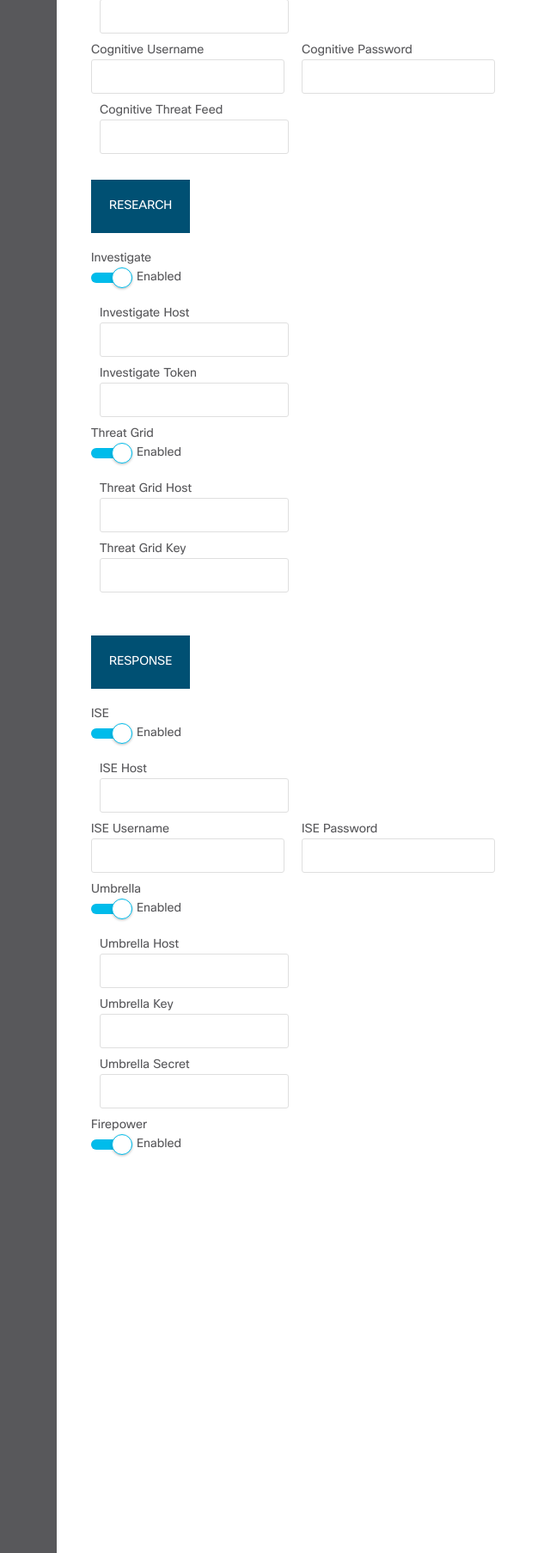
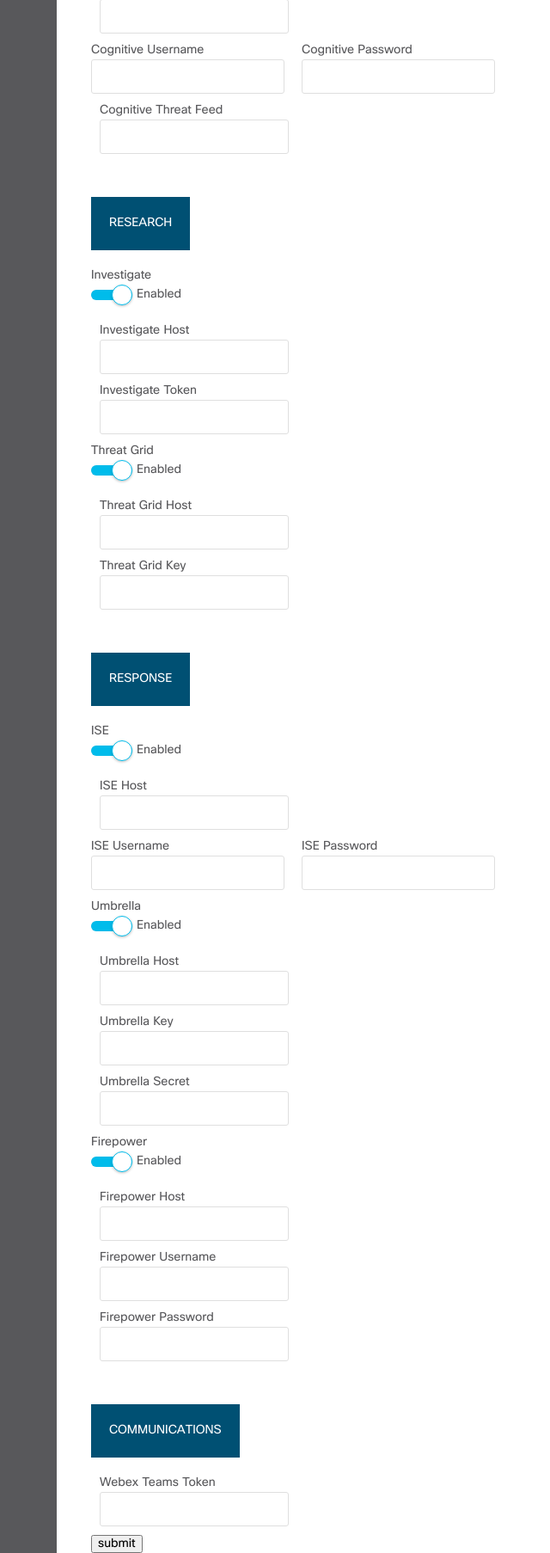
Before and after one commit to CiscoSE/irflow, a Flask app: template templates/configure.html in a window 1280 px wide. Shown: the part 691-2497 px from the top of the page at 86% size, without its empty margins (214-854 px from the left). Run offline with Flask 2, Linux system fonts and the light colour scheme; the template is opened without the code that fills it: most values are stand-ins (such as "Sample title", 1, 10 or a date in 2020); parts of the project's set-up code (start-up, migrations or seed data) failed here and were passed over; some libraries are stand-ins or nearby versions.

Commit message:
Added ability to update config file from web interface.

```diff
--- a/templates/configure.html
+++ b/templates/configure.html
@@ -44,6 +44,8 @@
 });
 </script>
 
+<form action = "http://localhost:5555/configure" method = "POST">
+
 <br>
 
 <div class="col-md-6">
@@ -83,16 +85,16 @@
       <div class="col-md-3">
         <div class="form-group">
             <div class="form-group__text">
-                <input id="amp_host" type="text" value="{{config['amp4e']['hostname']}}">
-                <label for="amp_host">AMP Host</label>
+                <input id= "amp4e_hostname" name="amp4e_hostname" type="text" value="{{config['amp4e']['hostname']}}">
+                <label for="amp4e_hostname">AMP Host</label>
             </div>
         </div>
     </div>
     <div class="col-md-3">
         <div class="form-group">
             <div class="form-group__text">
-                <input id="amp_client_id" type="text" value="{{config['amp4e']['client_id']}}">
-                <label for="amp_client_id">AMP Client ID</label>
+                <input id="amp4e_client_id" name="amp4e_client_id" type="text" value="{{config['amp4e']['client_id']}}">
+                <label for="amp4e_client_id">AMP Client ID</label>
             </div>
         </div>
     </div>
@@ -100,8 +102,8 @@
     <div class="col-md-3">
         <div class="form-group">
             <div class="form-group__text">
-                <input id="amp_api_key" type="text" value="{{config['amp4e']['api_key']}}">
-                <label for="amp_api_key">AMP API Key</label>
+                <input id="amp4e_api_key" name="amp4e_api_key" type="text" value="{{config['amp4e']['api_key']}}">
+                <label for="amp4e_api_key">AMP API Key</label>
             </div>
         </div>
     </div>
@@ -119,7 +121,7 @@
     <div class="col-md-3">
         <div class="form-group">
             <div class="form-group__text">
-                <input id="cognitive_service" type="text" value="{{config['cognitive']['service']}}">
+                <input id="cognitive_service" name="cognitive_service" type="text" value="{{config['cognitive']['service']}}">
                 <label for="cognitive_service">Cognitive TAXII Service</label>
             </div>
         </div>
@@ -128,15 +130,15 @@
       <div class="col-md-3">
         <div class="form-group">
             <div class="form-group__text">
-                <input id="cognitive_username" type="text" value="{{config['cognitive']['user']}}">
-                <label for="cognitive_username">Cognitive Username</label>
+                <input id="cognitive_user" name="cognitive_user" type="text" value="{{config['cognitive']['user']}}">
+                <label for="cognitive_user">Cognitive Username</label>
             </div>
         </div>
       </div>
       <div class="col-md-3">
         <div class="form-group">
             <div class="form-group__text">
-                <input id="cognitive_password" type="password" value="{{config['cognitive']['password']}}">
+                <input id="cognitive_password" name="cognitive_password" type="password" value="{{config['cognitive']['password']}}">
                 <label for="cognitive_password">Cognitive Password</label>
             </div>
         </div>
@@ -145,13 +147,13 @@
     <div class="col-md-3">
         <div class="form-group">
             <div class="form-group__text">
-                <input id="cognitive_threat_feed" type="text" value="{{config['cognitive']['feed']}}">
-                <label for="cognitive_threat_feed">Cognitive Threat Feed</label>
+                <input id="cognitive_feed" name="cognitive_feed" type="text" value="{{config['cognitive']['feed']}}">
+                <label for="cognitive_feed">Cognitive Threat Feed</label>
             </div>
         </div>
     </div>
 
-<br />
+<br /> <br />
 
 <div class="row no-gutters">
     <div class="panel panel--indigo panel--loose">
@@ -173,16 +175,16 @@
     <div class="col-md-3">
         <div class="form-group">
             <div class="form-group__text">
-                <input id="investigate_host" type="text" value="{{config['investigate']['hostname']}}">
-                <label for="investigate_host">Investigate Host</label>
+                <input id="investigate_hostname" name="investigate_hostname" type="text" value="{{config['investigate']['hostname']}}">
+                <label for="investigate_hostname">Investigate Host</label>
             </div>
         </div>
     </div>
     <div class="col-md-3">
         <div class="form-group">
             <div class="form-group__text">
-                <input id="investigate_token" type="text" value="{{config['investigate']['key']}}">
-                <label for="investigate_token">Investigate Token</label>
+                <input id="investigate_key" name="investigate_key" type="text" value="{{config['investigate']['key']}}">
+                <label for="investigate_key">Investigate Token</label>
             </div>
         </div>
     </div>
@@ -199,16 +201,16 @@
     <div class="col-md-3">
         <div class="form-group">
             <div class="form-group__text">
-                <input id="threat_grid_host" type="text" value="{{config['threatgrid']['hostname']}}">
-                <label for="threat_grid_host">Threat Grid Host</label>
+                <input id="threatgrid_hostname" name="threatgrid_hostname" type="text" value="{{config['threatgrid']['hostname']}}">
+                <label for="threatgrid_hostname">Threat Grid Host</label>
             </div>
         </div>
     </div>
     <div class="col-md-3">
         <div class="form-group">
             <div class="form-group__text">
-                <input id="threat_grid_key" type="text" value="{{config['threatgrid']['key']}}">
-                <label for="threat_grid_key">Threat Grid Key</label>
+                <input id="threatgrid_key" name="threatgrid_key" type="text" value="{{config['threatgrid']['key']}}">
+                <label for="threatgrid_key">Threat Grid Key</label>
             </div>
         </div>
     </div>
@@ -234,8 +236,8 @@
     <div class="col-md-3">
         <div class="form-group">
             <div class="form-group__text">
-                <input id="ise_host" type="text" value="{{config['ise']['hostname']}}">
-                <label for="ise_host">ISE Host</label>
+                <input id="ise_hostname" name="ise_hostname" type="text" value="{{config['ise']['hostname']}}">
+                <label for="ise_hostname">ISE Host</label>
             </div>
         </div>
     </div>
@@ -244,15 +246,15 @@
       <div class="col-md-3">
         <div class="form-group">
             <div class="form-group__text">
-                <input id="ise_username" type="text" value="{{config['ise']['user']}}">
-                <label for="ise_username">ISE Username</label>
+                <input id="ise_user"  name="ise_user" type="text" value="{{config['ise']['user']}}">
+                <label for="ise_user">ISE Username</label>
             </div>
         </div>
       </div>
       <div class="col-md-3">
         <div class="form-group">
             <div class="form-group__text">
-                <input id="ise_password" type="password" value="{{config['ise']['password']}}">
+                <input id="ise_password" name="ise_password" type="password" value="{{config['ise']['password']}}">
                 <label for="ise_password">ISE Password</label>
             </div>
         </div>
@@ -271,15 +273,15 @@
     <div class="col-md-3">
         <div class="form-group">
             <div class="form-group__text">
-                <input id="umbrella_host" type="text" value="{{config['umbrella']['hostname']}}">
-                <label for="umbrella_host">Umbrella Host</label>
+                <input id="umbrella_hostname" name="umbrella_hostname" type="text" value="{{config['umbrella']['hostname']}}">
+                <label for="umbrella_hostname">Umbrella Host</label>
             </div>
         </div>
     </div>
     <div class="col-md-3">
         <div class="form-group">
             <div class="form-group__text">
-                <input id="umbrella_key" type="text" value="{{config['umbrella']['key']}}">
+                <input id="umbrella_key" name="umbrella_key" type="text" value="{{config['umbrella']['key']}}">
                 <label for="umbrella_key">Umbrella Key</label>
             </div>
         </div>
@@ -287,7 +289,7 @@
     <div class="col-md-3">
         <div class="form-group">
             <div class="form-group__text">
-                <input id="umbrella_secret" type="text" value="{{config['umbrella']['secret']}}">
+                <input id="umbrella_secret" name="umbrella_secret" type="text" value="{{config['umbrella']['secret']}}">
                 <label for="umbrella_secret">Umbrella Secret</label>
             </div>
         </div>
@@ -302,6 +304,53 @@
         </label>
 </div>
 
+    <div class="col-md-3">
+        <div class="form-group">
+            <div class="form-group__text">
+                <input id="fmc_hostname" name="fmc_hostname" type="text" value="{{config['fmc']['hostname']}}">
+                <label for="fmc_hostname">Firepower Host</label>
+            </div>
+        </div>
+    </div>
+    <div class="col-md-3">
+        <div class="form-group">
+            <div class="form-group__text">
+                <input id="fmc_user" name="fmc_user" type="text" value="{{config['fmc']['user']}}">
+                <label for="fmc_user">Firepower Username</label>
+            </div>
+        </div>
+    </div>
+    <div class="col-md-3">
+        <div class="form-group">
+            <div class="form-group__text">
+                <input id="fmc_password" name="fmc_password" type="text" value="{{config['fmc']['password']}}">
+                <label for="fmc_password">Firepower Password</label>
+            </div>
+        </div>
+    </div>
+
+<br /> <br />
+
+<div class="row no-gutters">
+    <div class="panel panel--indigo panel--loose">
+        <span class="text-uppercase">Communications</span>
+    </div>
+</div>
+
+<br />
+
+    <div class="col-md-3">
+        <div class="form-group">
+            <div class="form-group__text">
+                <input id="webex_teams_token" name="webex_teams_token" type="text" value="{{config['webex_teams']['token']}}">
+                <label for="webex_teams_token">Webex Teams Token</label>
+            </div>
+        </div>
+    </div>
+
+<p><input type = "submit" value = "submit" /></p>
+</form>
+
 {% endblock %}
 
 <!-- disable footer for this page  -->
```
Also changed, not shown: routes.py (+21 -12 lines).
